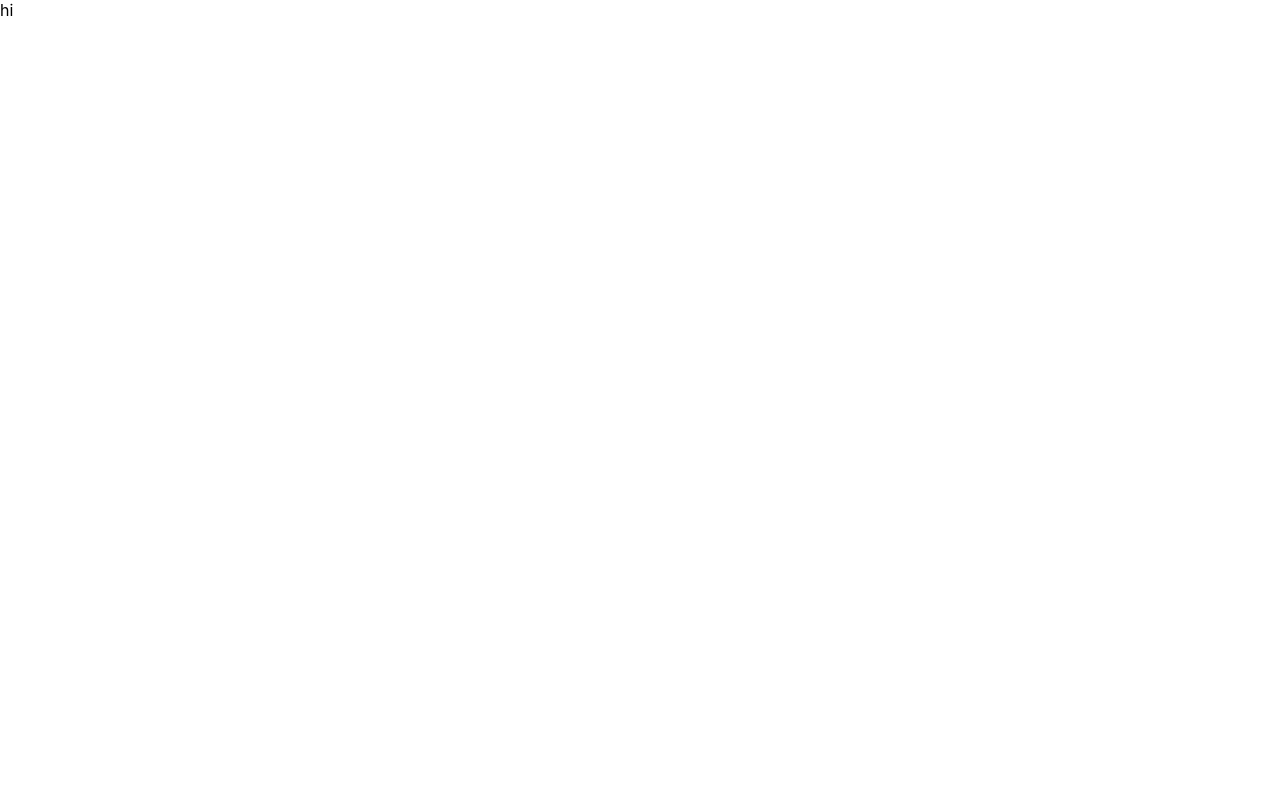
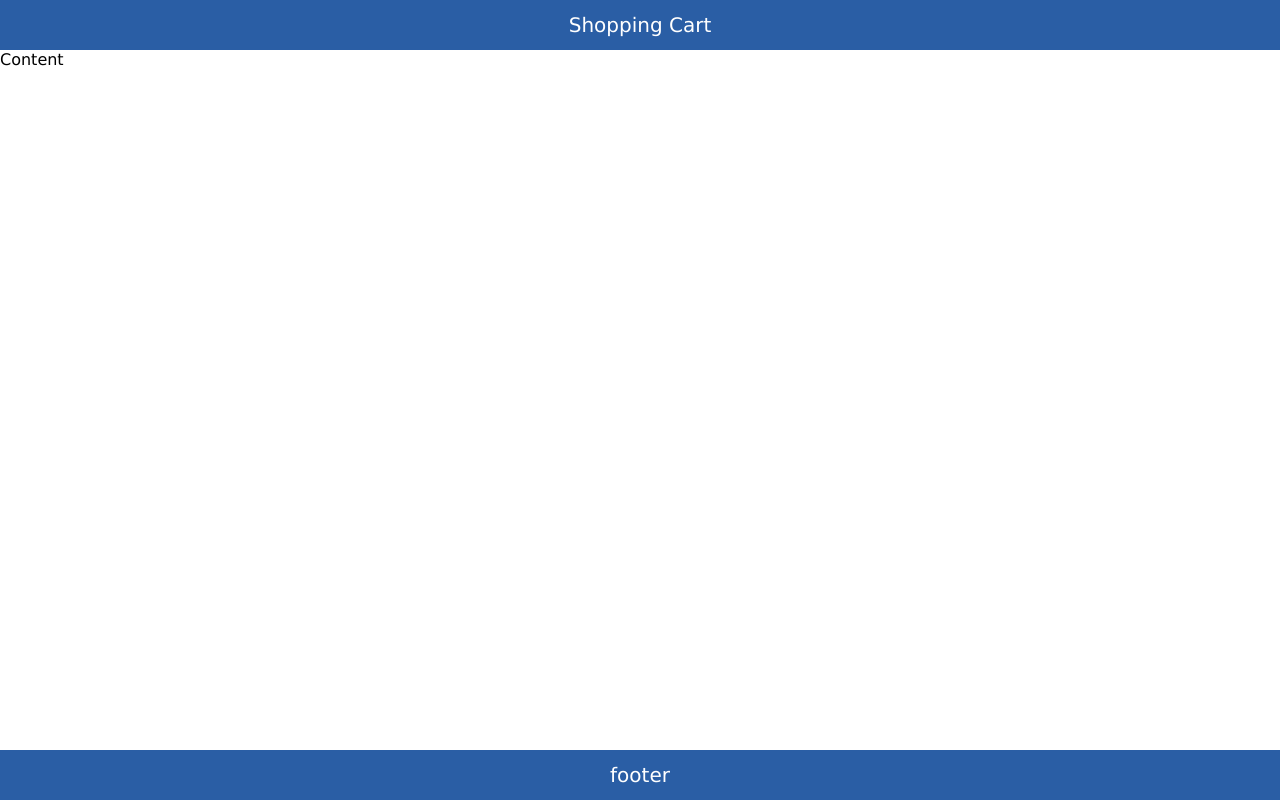
Before and after one commit to ayobna/react-shopping-cart, a React (Create React App) app in the folder client/: page / in a window 1280 px wide. Built offline with nearby package versions, Linux system fonts and the light colour scheme.

Commit message:
header comp

```diff
--- a/client/gulpfile.js
+++ b/client/gulpfile.js
@@ -3,5 +3,5 @@
 const sass = gulpSass(require('sass'));
 
 gulp.task('sass',async function(){
-    gulp.src('src/*.scss').pipe(sass()).pipe(gulp.dest('src/css'))
+    gulp.src('src/components/**/*.scss').pipe(sass()).pipe(gulp.dest('src/css'))
 })
--- a/client/src/App.js
+++ b/client/src/App.js
@@ -1,8 +1,11 @@
+import Header from "./components/Header/Header";
 
 function App() {
   return (
-    <div >
-   hi
+    <div className="layout">
+     <Header/>
+      <main>Content</main>
+      <footer>footer</footer>
     </div>
   );
 }
--- /dev/null
+++ b/client/src/components/Header/Header.js
@@ -0,0 +1,9 @@
+import React from 'react'
+import "../../css/Header/Header.css"
+ function Header() {
+    return (
+        <header>Shopping Cart</header>
+    )
+}
+
+export default Header
--- /dev/null
+++ b/client/src/components/Header/Header.scss
@@ -0,0 +1,9 @@
+header {
+    grid-area: header;
+    background-color: #2a5ea5;
+    color: #fff;
+    display: flex;
+    justify-content: center;
+    align-items: center;
+    font-size: 20px;
+  }
--- /dev/null
+++ b/client/src/css/Header/Header.css
@@ -0,0 +1,9 @@
+header {
+  grid-area: header;
+  background-color: #2a5ea5;
+  color: #fff;
+  display: flex;
+  justify-content: center;
+  align-items: center;
+  font-size: 20px;
+}
--- a/client/src/index.css
+++ b/client/src/index.css
@@ -1,13 +1,36 @@
-body {
+* {
   margin: 0;
-  font-family: -apple-system, BlinkMacSystemFont, 'Segoe UI', 'Roboto', 'Oxygen',
-    'Ubuntu', 'Cantarell', 'Fira Sans', 'Droid Sans', 'Helvetica Neue',
-    sans-serif;
-  -webkit-font-smoothing: antialiased;
-  -moz-osx-font-smoothing: grayscale;
+  padding: 0;
+  box-sizing: border-box;
+  font-family: Verdana, Geneva, Tahoma, sans-serif;
 }
 
-code {
-  font-family: source-code-pro, Menlo, Monaco, Consolas, 'Courier New',
-    monospace;
+#root {
+  height: 100vh;
 }
+
+.layout {
+  display: grid;
+  grid-template-areas:
+    "header"
+    "main"
+    "footer";
+  height: 100%;
+  grid-template-rows: 50px 1fr 50px;
+}
+
+main {
+  grid-area: main;
+}
+
+
+
+footer {
+  grid-area: footer;
+  background-color: #2a5ea5;
+  color: #fff;
+  display: flex;
+  justify-content: center;
+  align-items: center;
+  font-size: 20px;
+}
```
